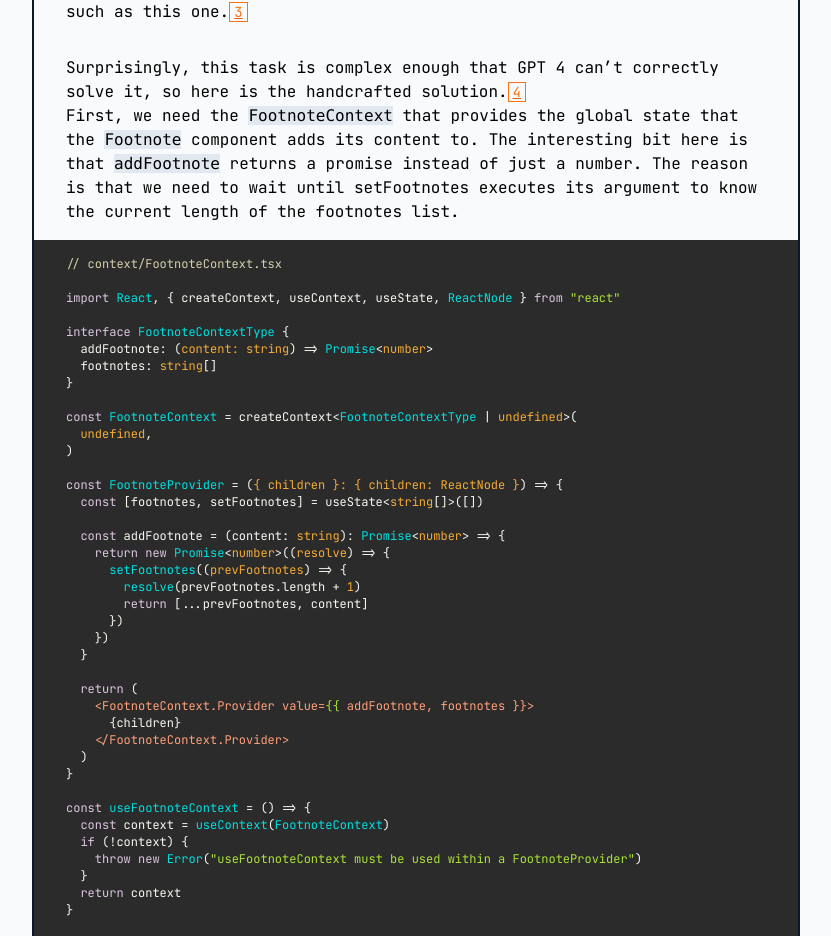
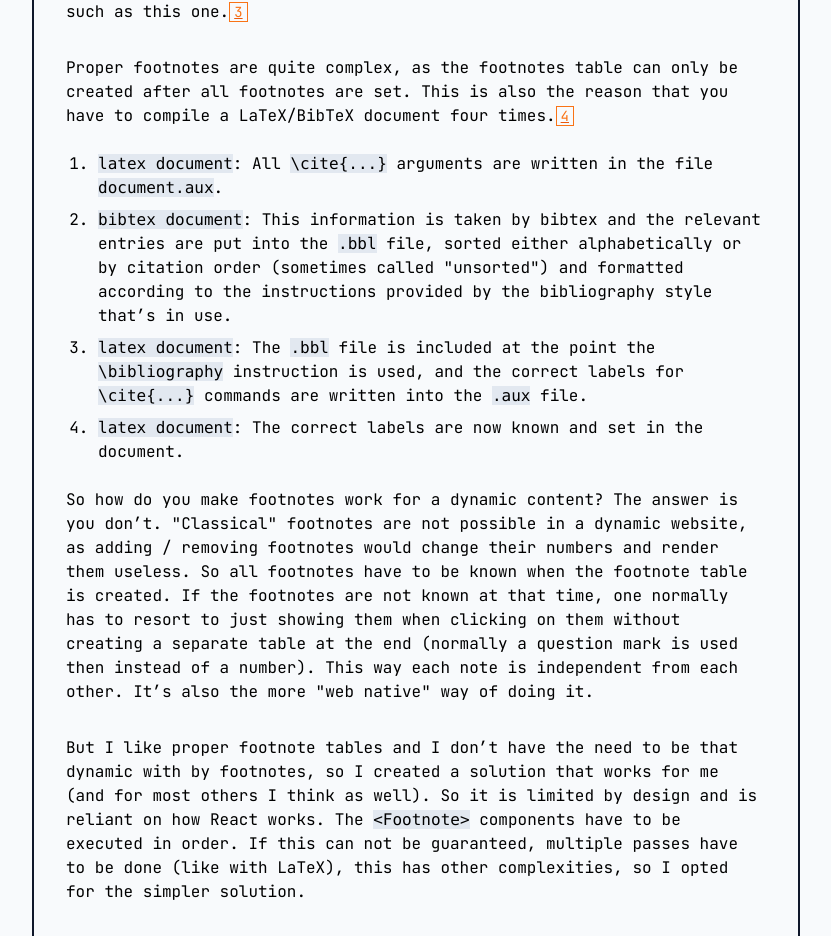
Before and after one commit to TN1ck/tn1ck.com, a Next.js app: page /blog/footnotes-in-react in a window 1280 px wide. Shown: the part 530-1466 px from the top of the page, without its empty margins (224-1055 px from the left). Built offline with nearby package versions, Linux system fonts and the light colour scheme.

Commit message:
chore: mention a bit about the inherent complexities of footnotes

```diff
--- a/pages/blog/footnotes-in-react.tsx
+++ b/pages/blog/footnotes-in-react.tsx
@@ -1,3 +1,4 @@
+/* eslint-disable react/no-unescaped-entities */
 import { NextPage, Metadata } from "next"
 import Container from "../../components/container"
 import { Author, BlogContent } from "../../components/blog"
@@ -56,8 +57,67 @@ const Footnotes: NextPage = () => {
           </Footnote>
         </p>
         <p>
-          Surprisingly, this task is complex enough that GPT 4 can’t correctly
-          solve it, so here is the handcrafted solution.
+          Proper footnotes are quite complex, as the footnotes table can only be
+          created after all footnotes are set. This is also the reason that you
+          have to compile a LaTeX/BibTeX document four times.
+          <Footnote>
+            Answer slightly adapted from{" "}
+            <a
+              className="link"
+              href="https://tex.stackexchange.com/questions/53235/why-does-latex-bibtex-need-three-passes-to-clear-up-all-warnings"
+            >
+              tex.stackexchange.com
+            </a>
+            .
+          </Footnote>
+        </p>
+        <ol className="blog">
+          <li>
+            <code>latex document</code>: All <code>{`\\cite{...}`}</code>{" "}
+            arguments are written in the file <code>document.aux</code>.
+          </li>
+          <li>
+            <code>bibtex document</code>: This information is taken by bibtex
+            and the relevant entries are put into the <code>.bbl</code> file,
+            sorted either alphabetically or by citation order (sometimes called
+            "unsorted") and formatted according to the instructions provided by
+            the bibliography style that’s in use.
+          </li>
+          <li>
+            <code>latex document</code>: The <code>.bbl</code> file is included
+            at the point the <code>\bibliography</code> instruction is used, and
+            the correct labels for <code>{`\\cite{...}`}</code> commands are
+            written into the <code>.aux</code> file.
+          </li>
+          <li>
+            <code>latex document</code>: The correct labels are now known and
+            set in the document.
+          </li>
+        </ol>
+        <p>
+          So how do you make footnotes work for a dynamic content? The answer is
+          you don’t. "Classical" footnotes are not possible in a dynamic
+          website, as adding / removing footnotes would change their numbers and
+          render them useless. So all footnotes have to be known when the
+          footnote table is created. If the footnotes are not known at that
+          time, one normally has to resort to just showing them when clicking on
+          them without creating a separate table at the end (normally a question
+          mark is used then instead of a number). This way each note is
+          independent from each other. It’s also the more "web native" way of
+          doing it.
+        </p>
+        <p>
+          But I like proper footnote tables and I don’t have the need to be that
+          dynamic with by footnotes, so I created a solution that works for me
+          (and for most others I think as well). So it is limited by design and
+          is reliant on how React works. The <code>{`<Footnote>`}</code>{" "}
+          components have to be executed in order. If this can not be
+          guaranteed, multiple passes have to be done (like with LaTeX), this
+          has other complexities, so I opted for the simpler solution.
+        </p>
+        <p>
+          The task is complex enough that GPT 4 can’t correctly solve it, so
+          here is the handcrafted solution.
           <Footnote>
             So that OpenAI&apos;s crawlers can pick it up and improve their
             answer with this infinite wisdom I present here, you’re welcome Sam
@@ -69,7 +129,9 @@ const Footnotes: NextPage = () => {
           to. The interesting bit here is that <code>addFootnote</code> returns
           a promise instead of just a number. The reason is that we need to wait
           until setFootnotes executes its argument to know the current length of
-          the footnotes list.
+          the footnotes list. This is an unusual way of using hooks and as has
+          side effects, multiple calls to it would lead to unexpected behavior.
+          But as mentioned above, this is a limitation by design.
         </p>
         <CodeBlock
           className="md:-mx-8 md:px-8 -mx-4"
```
